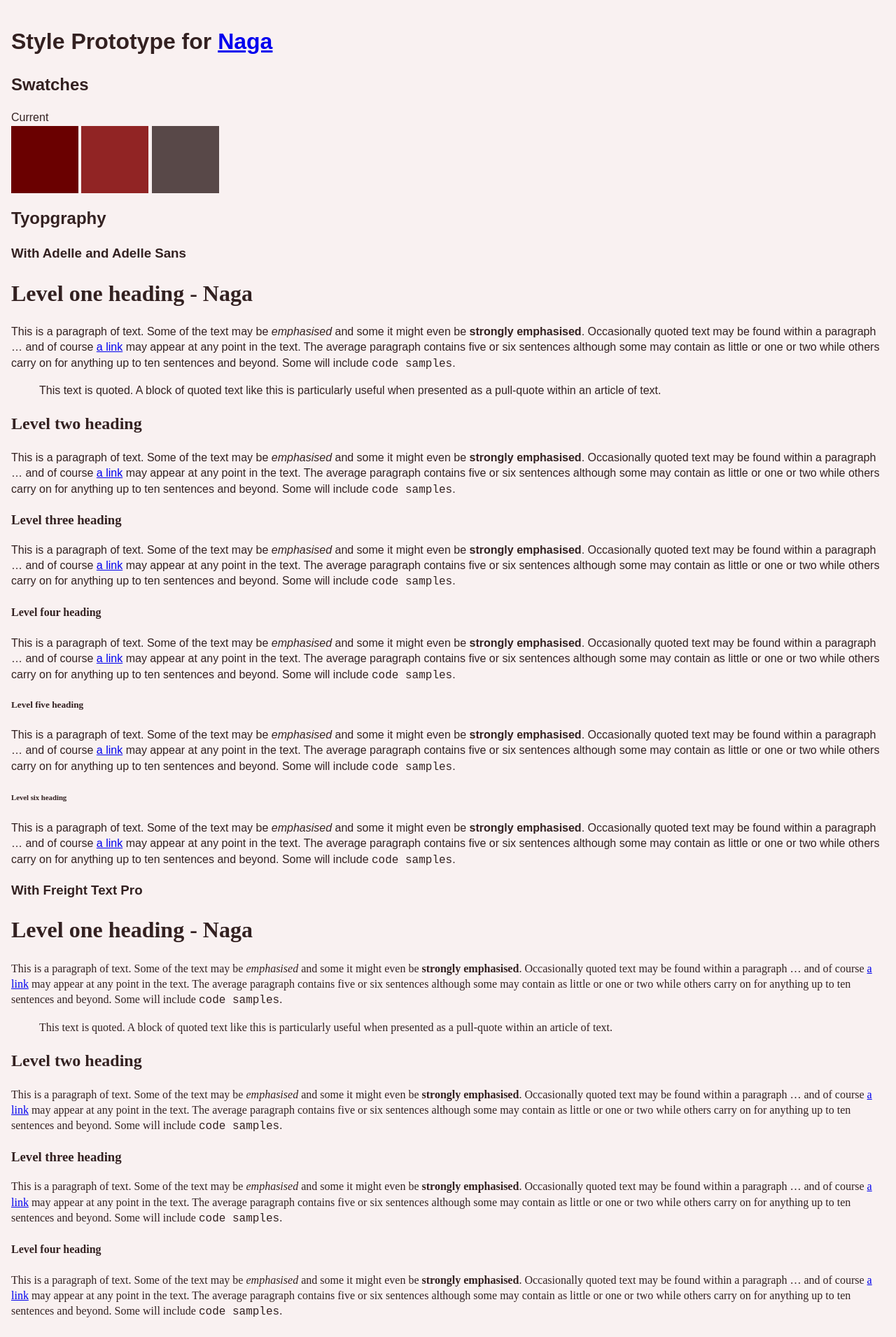
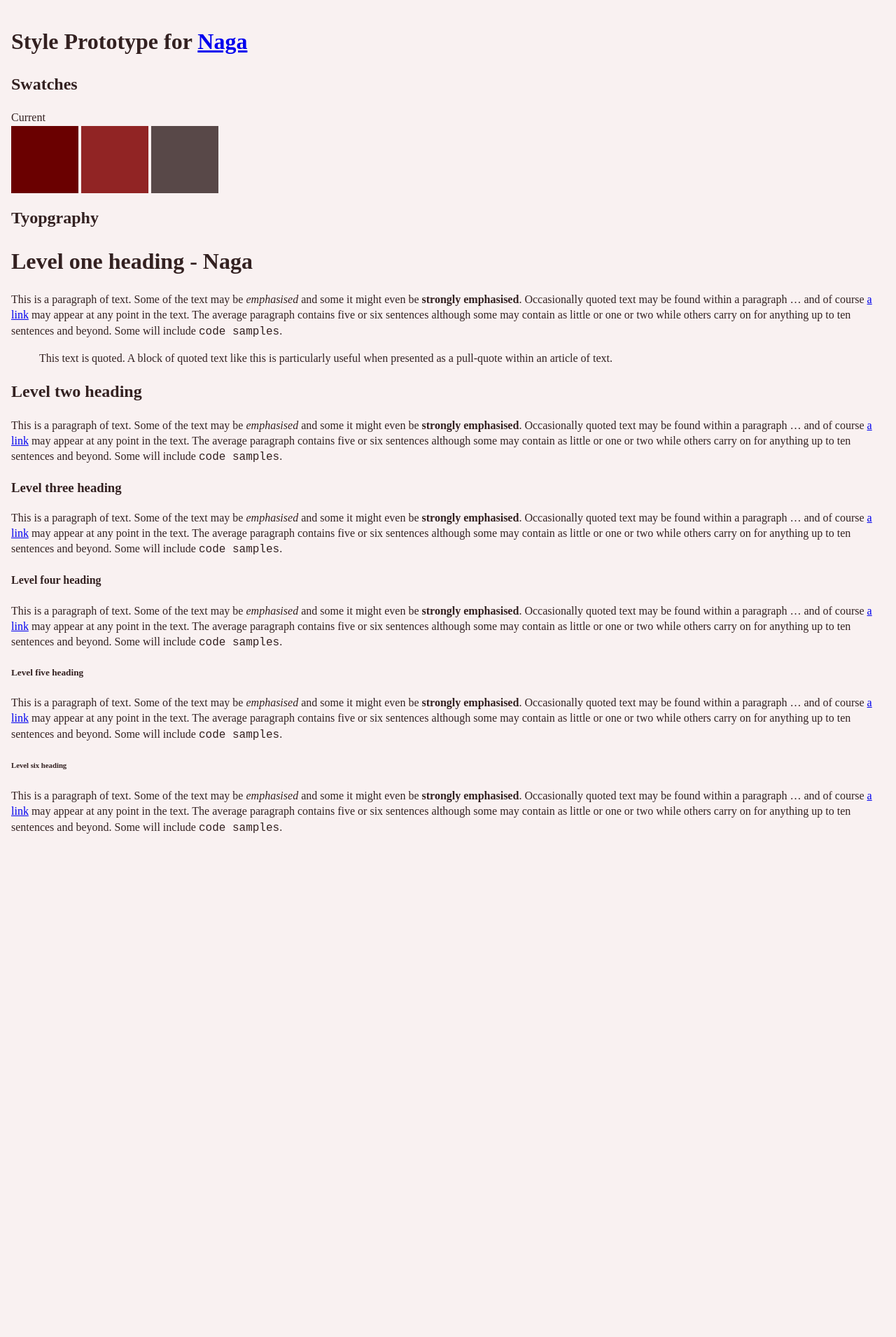
Before and after one commit to SteveBarnett/Naga, a Jekyll site: the page built from index.html, in a window 1280 px wide. Shown: the top 1910 px of the page at 70% size. Built offline with Jekyll 4.4.1, drawn with Linux system fonts in a browser that asks for light colours; Markdown is read by kramdown in place of the engine named in the settings; after the commit the page ends 1226 px from its top, so only the background shows below that; some of the changed text lies outside the part shown.

Commit message:
Chose FF Tisa

```diff
--- a/css/main.css
+++ b/css/main.css
@@ -92,7 +92,8 @@
 body {
   padding: 1em;
   background: #f9f1f1;
-  color: #332121; }
+  color: #332121;
+  font-family: "ff-tisa-web-pro", serif; }
 
 .primary-colour-swatch {
   background: #6a0000; }
@@ -102,41 +103,6 @@
 
 .tertiary-colour-swatch {
   background: #584848; }
-
-.adelle {
-  font-family: "adelle-sans", sans-serif; }
-  .adelle h1, .adelle h2, .adelle h3, .adelle h4, .adelle h5, .adelle h6 {
-    font-family: "adelle", serif; }
-
-.freight-text-pro {
-  font-family: "freight-text-pro", serif; }
-
-.freight-sans-pro {
-  font-family: "freight-sans-pro", sans-serif; }
-
-.freight {
-  font-family: "freight-text-pro", serif; }
-  .freight h1, .freight h2, .freight h3, .freight h4, .freight h5, .freight h6 {
-    font-family: "freight-sans-pro", sans-serif; }
-
-.jubilat {
-  font-family: "jubilat", serif; }
-
-.ff {
-  font-family: "ff-meta-serif-web-pro", serif; }
-  .ff h1, .ff h2, .ff h3, .ff h4, .ff h5, .ff h6 {
-    font-family: "ff-meta-web-pro", sans-serif; }
-
-.ff-switched {
-  font-family: "ff-meta-web-pro", serif; }
-  .ff-switched h1, .ff-switched h2, .ff-switched h3, .ff-switched h4, .ff-switched h5, .ff-switched h6 {
-    font-family: "ff-meta-serif-web-pro", sans-serif; }
-
-.tisa {
-  font-family: "ff-tisa-web-pro", serif; }
-
-.apertura {
-  font-family: "apertura", serif; }
 
 /* ==========================================================================
    Helper classes
--- a/index.html
+++ b/index.html
@@ -15,60 +15,5 @@
 
   <section>
     <h2>Tyopgraphy</h2>
-
-    <h3>With Adelle and Adelle Sans</h3>
-
-    <div class="adelle">
-      {% include text.html %}
-    </div>
-
-    <h3>With Freight Text Pro</h3>
-
-    <div class="freight-text-pro">
-      {% include text.html %}
-    </div>
-
-    <h3>With Freight Sans Pro</h3>
-
-    <div class="freight-sans-pro">
-      {% include text.html %}
-    </div>
-
-    <h3>With both Freight Pros</h3>
-
-    <div class="freight">
-      {% include text.html %}
-    </div>
-
-    <h3>With Jubilat</h3>
-
-    <div class="jubilat">
-      {% include text.html %}
-    </div>
-
-    <h3>With FontFont fonts</h3>
-
-    <div class="ff">
-      {% include text.html %}
-    </div>
-
-    <h3>With FontFont fonts - switched</h3>
-
-    <div class="ff-switched">
-      {% include text.html %}
-    </div>
-
-    <h3>With FF Tisa</h3>
-
-    <div class="tisa">
-      {% include text.html %}
-    </div>
-
-    <h3>With Apertura</h3>
-
-    <div class="tisa">
-      {% include text.html %}
-    </div>
-
-
+    {% include text.html %}
   </section>
```
Also changed, not shown: sass/main.scss (+1 -51 lines).
